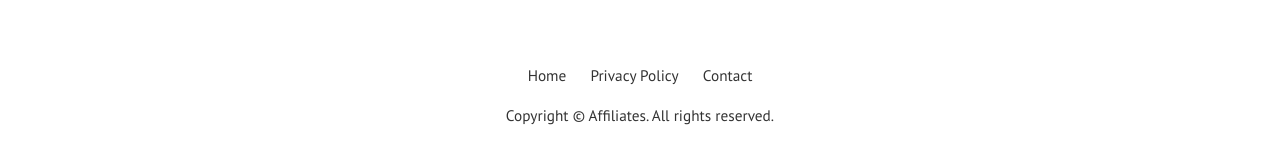
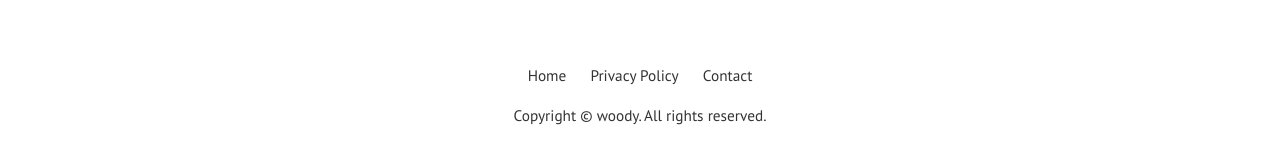
Before and after one commit to yuuisang/yuuisang.github.io, a Jekyll site: the page built from index.html, in a window 1280 px wide and 900 px high, scrolled down 2533 px. Shown: the part 742-897 px from the top of the window. Built offline with Jekyll 4.4.1, drawn with Linux system fonts in a browser that asks for light colours; the list of posts is cut into pages by our own code; comment, search, counter and statistics services are not loaded.

Commit message:
초기 세팅중

```diff
--- a/_config.yml
+++ b/_config.yml
@@ -1,4 +1,4 @@
-title: "Affiliates"
+title: "woody"
 email: clothes.yoo@gmail.com
 timezone: UTC
 url: "https://yuuisang.github.io/"
```
